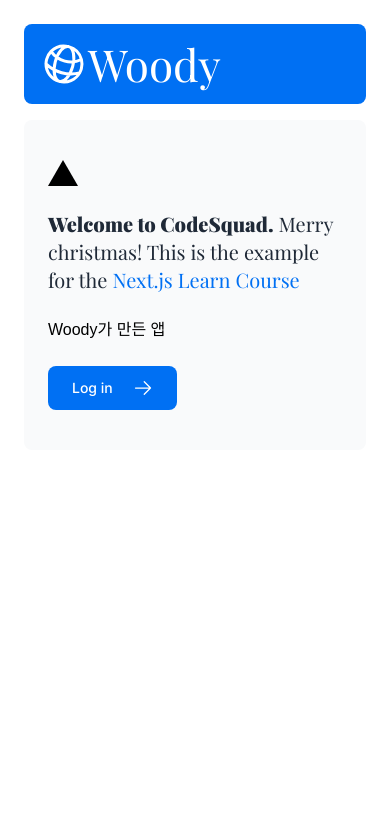
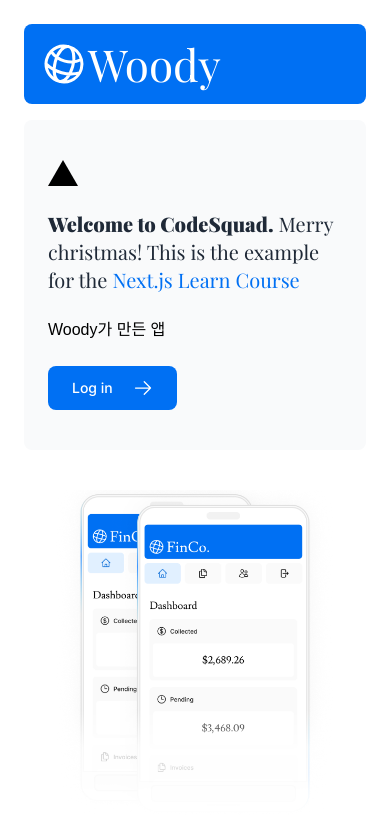
Before and after one commit to minjeongHEO/NextJS-dashboard, a Next.js app: page / in a window 390 px wide. Shown: the top 816 px of the page. Built offline with nearby package versions, Linux system fonts and the light colour scheme; a web font is replaced by a local one.

Commit message:
feat: 이미지 반응형 적용

```diff
--- a/app/page.tsx
+++ b/app/page.tsx
@@ -3,6 +3,7 @@ import { ArrowRightIcon } from '@heroicons/react/24/outline';
 import Link from 'next/link';
 import styles from '@/app/ui/home.module.css';
 import { lusitana, myFont } from './ui/fonts';
+import Image from 'next/image';
 
 export default function Page() {
   return (
@@ -28,7 +29,20 @@ export default function Page() {
           </Link>
         </div>
         <div className="flex items-center justify-center p-6 md:w-3/5 md:px-28 md:py-12">
-          {/* Add Hero Images Here */}
+          <Image
+            src="/hero-desktop.png"
+            width={1000}
+            height={760}
+            className="hidden md:block"
+            alt="Screenshots of the dashboard project showing desktop version"
+          />
+          <Image
+            src="/hero-mobile.png"
+            width={560}
+            height={620}
+            className="block md:hidden"
+            alt="Screenshots of the dashboard project showing mobile version"
+          />
         </div>
       </div>
     </main>
```
